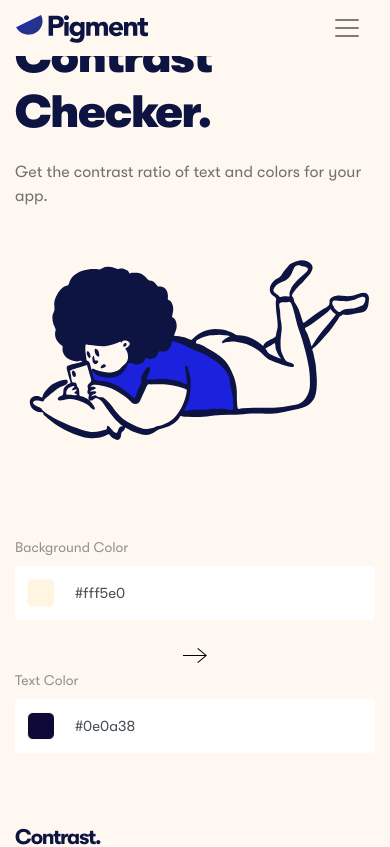
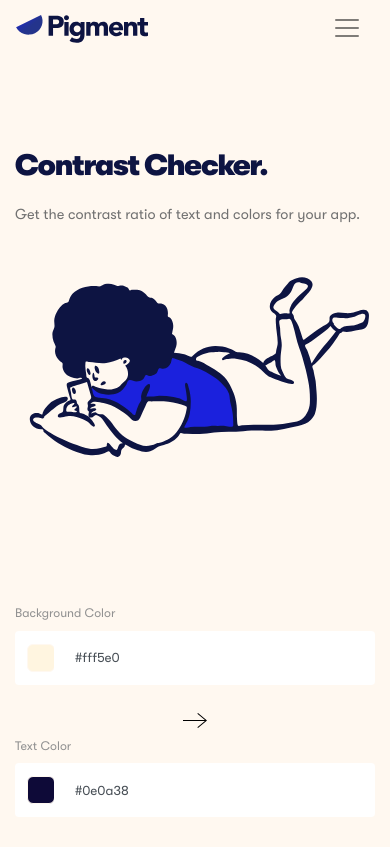
Before and after one commit to adenekan41/piggment, a React (Create React App) app: page /contrast-checker in a window 390 px wide. Shown: the top 847 px of the page. Built offline with nearby package versions, Linux system fonts and the light colour scheme.

Commit message:
:zap: (ft): added mobile view

```diff
--- a/src/assets/styles/index.css
+++ b/src/assets/styles/index.css
@@ -140,3 +140,19 @@ html {
 .navbar-toggler {
 	border: none !important;
 }
+
+@media (max-width: 990px) {
+	:root {
+		--font-lg: 1.84em;
+		--font-x-lg: 1.92em;
+		--font-x-md: 1.24em;
+		--font-md: 1em;
+		--font-sm: 0.8375em;
+		--font-x-sm: 0.92em;
+	}
+	header {
+		display: block !important;
+		padding-top: 8rem !important;
+		height: 34em !important;
+	}
+}
--- a/src/components/card/style.js
+++ b/src/components/card/style.js
@@ -244,7 +244,13 @@ export const GenerateWrapper = styled.div`
 
 		text-align: left;
 		height: 110px;
-
+		@media (max-width: 990px) {
+			min-height: 264px;
+			padding: 30px 24px;
+			flex-direction: column;
+			justify-content: space-between;
+			align-items: flex-start;
+		}
 		h4 {
 			font-size: 18px;
 			text-transform: capitalize;
--- a/src/components/footer/index.js
+++ b/src/components/footer/index.js
@@ -1,12 +1,14 @@
 import React from 'react';
 import styled from 'styled-components';
+import { Link } from 'react-router-dom';
+import PropTypes from 'prop-types';
+
 import { ReactComponent as Logo } from '../../assets/icons/logo_.svg';
 import { ReactComponent as Love } from '../../assets/icons/icon-love.svg';
-import { Link } from 'react-router-dom';
 
-const Footer = () => {
+const Footer = ({ explore }) => {
 	return (
-		<FooterWrapper>
+		<FooterWrapper explore={explore}>
 			<div className="container">
 				<div className="row">
 					<div className="col-xs-12 col-md-3">
@@ -169,7 +171,9 @@ const FooterWrapper = styled.footer`
 	border-top: 1px solid #e2e2e2;
 
 	padding: 3rem 0 1rem;
-
+	@media (max-width: 990px) {
+		display: ${(props) => props.explore && 'none'};
+	}
 	svg {
 		height: 30px;
 		width: auto;
@@ -222,4 +226,7 @@ const FooterWrapper = styled.footer`
 		}
 	}
 `;
+Footer.propTypes = {
+	explore: PropTypes.bool,
+};
 export default Footer;
--- a/src/pages/explore.js
+++ b/src/pages/explore.js
@@ -29,7 +29,7 @@ const Explore = () => {
 	}, 100);
 
 	useEffect(() => {
-		if (state.length < 0) {
+		if (state.length === 0) {
 			loadGradients(10);
 		}
 	}, [loadGradients, state]);
--- a/src/pages/index.js
+++ b/src/pages/index.js
@@ -108,19 +108,12 @@ const Header = styled.header`
 	justify-content: center;
 	text-align: center;
 	display: flex;
-	@media (max-width: 990px) {
-		display: block;
-		padding-top: 8rem;
-		height: 34em;
-	}
+
 	h1 {
 		font-weight: 900;
-		font-size: 3.82em;
+		font-size: var(--font-x-lg);
 		color: var(--black);
 		letter-spacing: -1.3px;
-		@media (max-width: 990px) {
-			font-size: 2.3em;
-		}
 	}
 	.pos-rel {
 		position: relative;
@@ -130,9 +123,6 @@ const Header = styled.header`
 		margin: 6px 0;
 		font-size: calc(var(--font-sm) + 1.1px);
 		font-weight: 400;
-		@media (max-width: 990px) {
-			font-size: calc(var(--font-sm) - 1px);
-		}
 	}
 	a.btn {
 		padding: 12px 40px;
--- a/src/pages/saved.js
+++ b/src/pages/saved.js
@@ -121,6 +121,9 @@ const Section = styled.section`
 			}
 			&.large__svg {
 				height: 250px;
+
+				width: auto;
+
 				margin-top: 2rem;
 			}
 		}
--- a/src/routes/index.js
+++ b/src/routes/index.js
@@ -45,7 +45,9 @@ const routes = ({ location }) => (
 					</Suspense>
 				</CSSTransition>
 			</TransitionGroup>
-			{location.pathname !== '/generate' && <Footer />}
+			{location.pathname !== '/generate' && (
+				<Footer explore={location.pathname === '/explore'} />
+			)}
 		</ErrorBoundary>
 	</Wrapper>
 );
```
